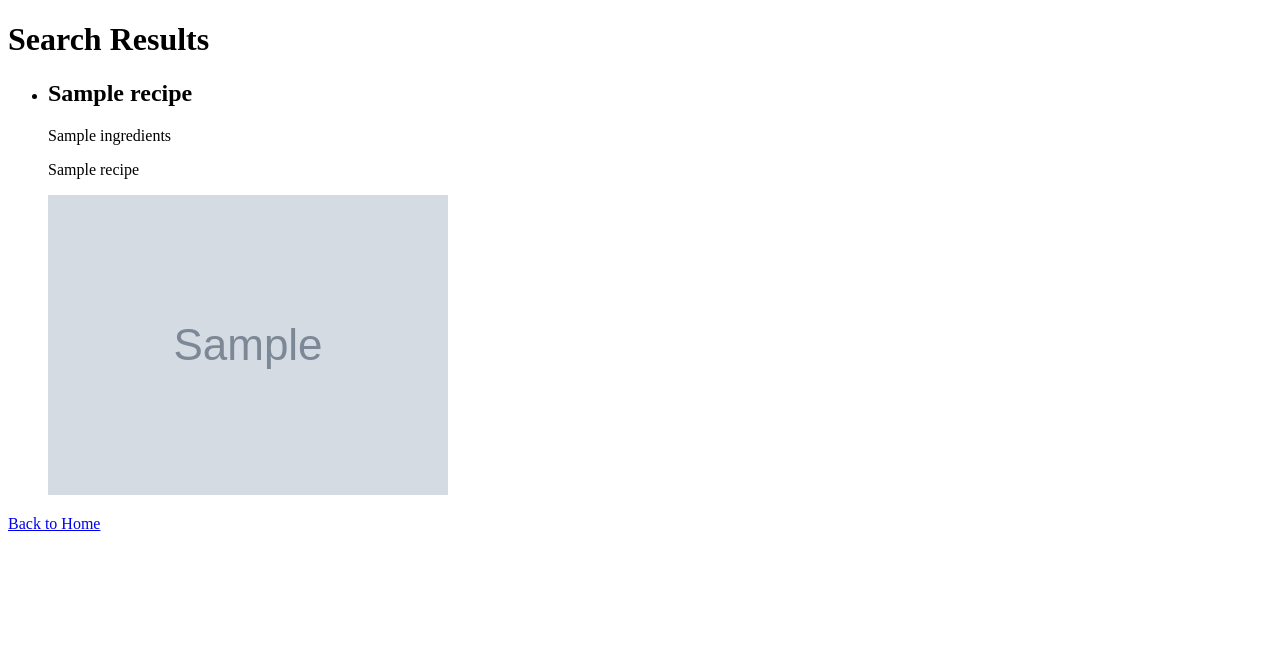
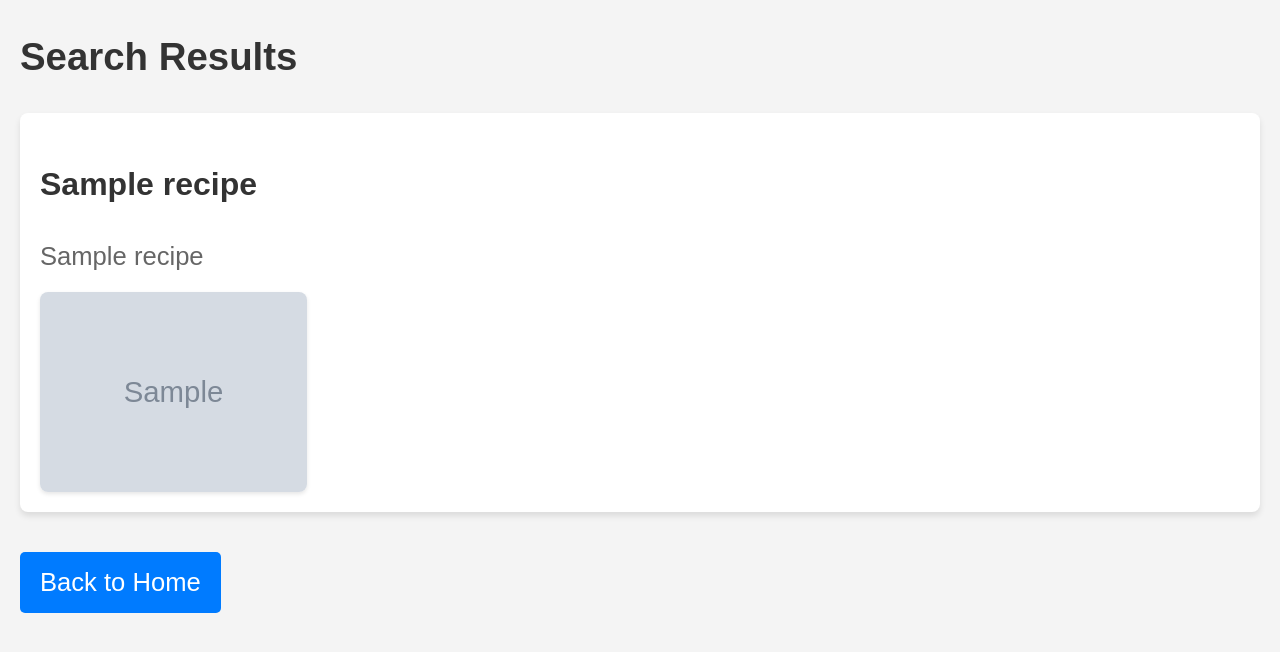
Before and after one commit to utkarsh1706/Django-Recipe-Finder, a Django app: template cooking_recipe_finder/recipes/templates/recipes/search_results.html in a window 1280 px wide. Shown: the top 652 px of the page. Run offline with Django 5.2, Linux system fonts and the light colour scheme; the template is opened without the code that fills it: most values are stand-ins (such as "Sample title", 1, 10 or a date in 2020); grey boxes marked "Sample" are stand-in pictures.

Commit message:
Search operation Done

```diff
--- a/cooking_recipe_finder/recipes/models.py
+++ b/cooking_recipe_finder/recipes/models.py
@@ -1,10 +1,9 @@
-from mongoengine import Document, StringField, FileField
+from mongoengine import Document, StringField, URLField
 
 class Recipe(Document):
     name = StringField(max_length=255, required=True)
-    ingredients = StringField(required=True)
     recipe = StringField(required=True)
-    image = FileField()
+    image = StringField(required=True)
 
     def __str__(self):
         return self.name
--- a/cooking_recipe_finder/recipes/templates/recipes/search_results.html
+++ b/cooking_recipe_finder/recipes/templates/recipes/search_results.html
@@ -1,7 +1,64 @@
 <!DOCTYPE html>
-<html>
+<html lang="en">
 <head>
+    <meta charset="UTF-8">
+    <meta name="viewport" content="width=device-width, initial-scale=1.0">
     <title>Recipe Results</title>
+    <style>
+        body {
+            font-family: Arial, sans-serif;
+            line-height: 1.6;
+            margin: 20px;
+            padding: 0;
+            background-color: #f4f4f4;
+        }
+        h1 {
+            font-size: 2.4rem;
+            color: #333;
+        }
+        ul {
+            list-style-type: none;
+            padding: 0;
+        }
+        li {
+            background-color: #fff;
+            margin-bottom: 20px;
+            padding: 20px;
+            border-radius: 8px;
+            box-shadow: 0 4px 6px rgba(0,0,0,0.1);
+        }
+        h2 {
+            font-size: 2rem;
+            color: #333;
+            margin-bottom: 10px;
+        }
+        p {
+            font-size: 1.6rem;
+            color: #666;
+            margin-bottom: 15px;
+        }
+        img.recipe-image {
+            max-width: 100%;
+            height: auto;
+            display: block;
+            border-radius: 8px;
+            box-shadow: 0 2px 4px rgba(0,0,0,0.1);
+            max-height: 200px;
+        }
+        a {
+            display: inline-block;
+            padding: 10px 20px;
+            background-color: #007bff;
+            color: #fff;
+            text-decoration: none;
+            border-radius: 5px;
+            font-size: 1.6rem;
+            margin-top: 20px;
+        }
+        a:hover {
+            background-color: #0056b3;
+        }
+    </style>
 </head>
 <body>
     <h1>Search Results</h1>
@@ -9,9 +66,8 @@
         {% for recipe in recipes %}
             <li>
                 <h2>{{ recipe.name }}</h2>
-                <p>{{ recipe.ingredients }}</p>
                 <p>{{ recipe.recipe }}</p>
-                <img src="{{ recipe.image.url }}" alt="{{ recipe.name }}">
+                <img src="{{ recipe.image }}" alt="{{ recipe.name }}" class="recipe-image">
             </li>
         {% endfor %}
     </ul>
```
Also changed, not shown: cooking_recipe_finder/cooking_recipe_finder/settings.py (+16 -9 lines), cooking_recipe_finder/recipes/static/recipes/images/Gajar-Ka-Halwa.jpg (added), cooking_recipe_finder/recipes/static/recipes/images/bread-pakora-recipe.jpg (added), cooking_recipe_finder/recipes/static/recipes/images/chickenCurry.jpg (added), cooking_recipe_finder/recipes/static/recipes/images/cholebhature.jpg (added), cooking_recipe_finder/recipes/static/recipes/images/fishCurry.jpg (added), cooking_recipe_finder/recipes/static/recipes/images/lassi-recipe.jpg (added).
